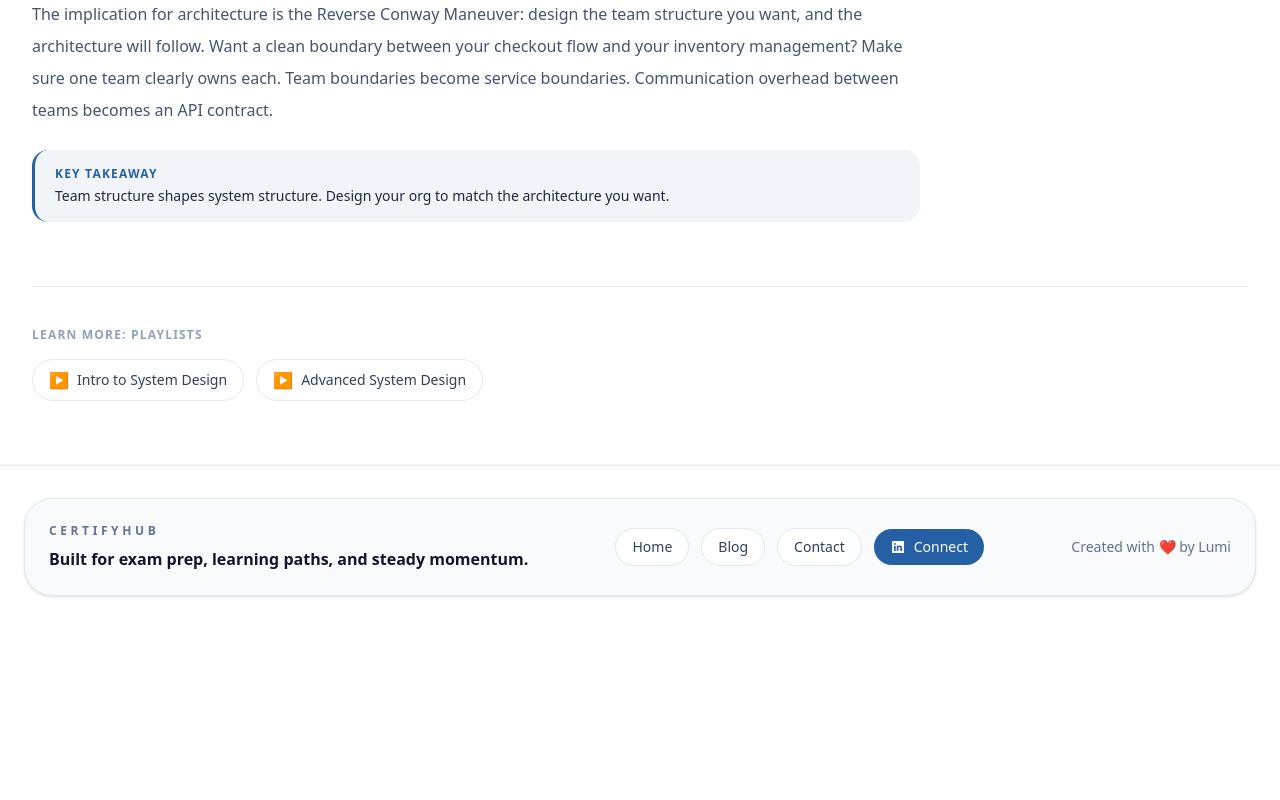
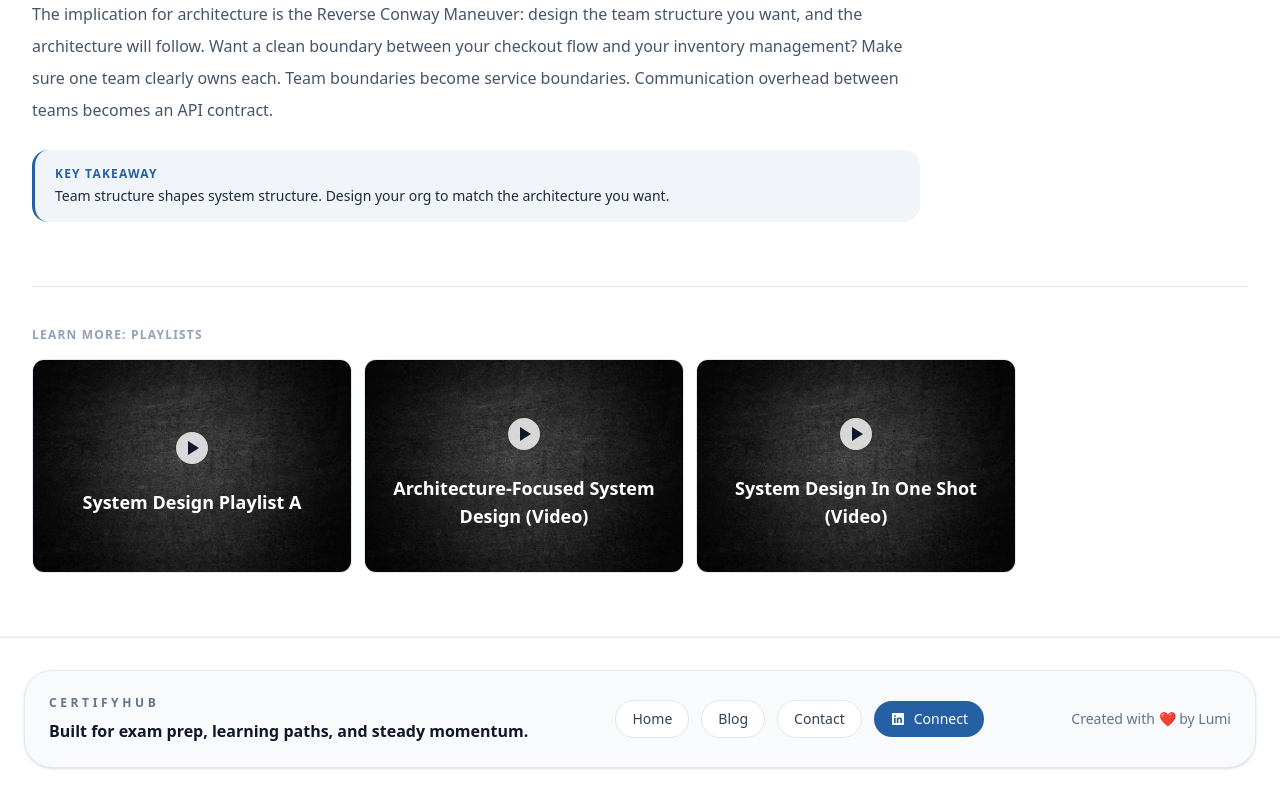
Before and after one commit to KodenOps/itil_test, a Next.js app: page /page/learning in a window 1280 px wide. Shown: the part 7330-8130 px from the top of the page. Before the commit the page ends 7958 px from the top, so only its background shows below. Built offline with nearby package versions, Linux system fonts and the light colour scheme.

Commit message:
updated the playlist view

```diff
--- a/src/app/page/learning/page.tsx
+++ b/src/app/page/learning/page.tsx
@@ -5,7 +5,9 @@ import NavBar from "@/app/components/NavBar";
 import Footer from "@/app/components/Footer";
 import Link from "next/link";
 import thumbnailPic from "../../../../public/images/docker.webp";
+import thumbnailUrl from "../../../../public/images/thumbnail.avif";
 import Image from "next/image";
+import { MdPlayArrow } from "react-icons/md";
 // ─── Types ───────────────────────────────────────────────────────────────────
 
 type TopicLesson = {
@@ -65,12 +67,16 @@ const categories: Category[] = [
         },
         learningPlaylistUrl: [
           {
-            url: "https://www.youtube.com/watch?v=8bZh5LMaSmE&list=PL9ooVrP1hQOHUKuqGuiWLQoJ-LD0c3Z2y",
-            title: "Intro to System Design",
+            url: "https://www.youtube.com/watch?v=SqcXvc3ZmRU&list=PLMCXHnjXnTnvo6alSjVkgxV-VH6EPyvoX",
+            title: "System Design Playlist A",
           },
           {
-            url: "https://www.youtube.com/watch?v=8bZh5LMaSmE&list=PL9ooVrP1hQOHUKuqGuiWLQoJ-LD0c3Z2y",
-            title: "Advanced System Design",
+            url: "https://www.youtube.com/watch?v=C842vFY5kRo",
+            title: "Architecture-Focused System Design (Video)",
+          },
+          {
+            url: "https://www.youtube.com/watch?v=Vnm-ycSfJx4",
+            title: "System Design In One Shot (Video)",
           },
         ],
       },
@@ -211,6 +217,37 @@ GET /v1/getOrderDetails?orderId=123`,
     lessons: [
       {
         id: "caching-strategy",
+        learningPlaylistUrl: [
+          {
+            url: "https://www.youtube.com/watch?v=TXJP0gzCXFQ",
+            title: "System Design: Scalability - The Ultimate Guide (Video)",
+          },
+          {
+            url: "https://www.youtube.com/watch?v=gXPd79kIXG8",
+            title: "RELIABILITY for SREs - System Design for Beginners (Video)",
+          },
+          {
+            url: "https://www.youtube.com/watch?v=1NngTUYPdpI",
+            title:
+              "Caching in System Design Interviews w/ Meta Staff Engineer (Video)",
+          },
+          {
+            url: "https://www.youtube.com/watch?v=9CIjoWPwAhU",
+            title: "What is Rate Limiting? (Video)",
+          },
+          {
+            url: "https://www.youtube.com/watch?v=Akri1BlGp10",
+            title: "SLO vs SLI vs SLA vs Error Budget (Video)",
+          },
+          {
+            url: "https://www.youtube.com/watch?v=e5pnfD0rudY&t=1s",
+            title: "The Circuit Breaker Pattern (Video)",
+          },
+          {
+            url: "https://www.youtube.com/watch?v=nH4qjmP2KEE",
+            title: "Top 7 Most-Used Distributed System Patterns (Video)",
+          },
+        ],
         title: "Caching strategy",
         body: "Caching is a deliberate tradeoff: you accept that some reads may return stale data in exchange for lower latency and reduced load on the origin. The right caching strategy depends on your staleness tolerance. A product page can tolerate minutes of staleness; a bank balance cannot tolerate any.\n\nCommon patterns: Cache-aside (application checks cache, misses load from DB and populate cache), Write-through (every write goes to cache and DB simultaneously), and Write-behind (writes go to cache immediately, DB asynchronously). Cache-aside is the safest default because it degrades gracefully when the cache is unavailable.",
         takeaway:
@@ -377,9 +414,28 @@ async function retryWithBackoff(fn, maxAttempts = 5) {
       "Understand storage and query choices that determine correctness, performance, and evolvability.",
     accent: "from-[#6D2E46] to-[#9B4D57]",
     accentHex: "#6D2E46",
+
     lessons: [
       {
         id: "data-modeling",
+        learningPlaylistUrl: [
+          {
+            url: "https://www.youtube.com/watch?v=TUcPS6dsWx4",
+            title: "Data Modeling in System Design (Video)",
+          },
+          {
+            url: "https://www.youtube.com/watch?v=6GebEqt6Ynk",
+            title: "Choosing a Database for Systems Design (Video)",
+          },
+          {
+            url: "https://www.youtube.com/watch?v=0SAx45UFS3E",
+            title: "Read vs Write Heavy Systems (Video)",
+          },
+          {
+            url: "https://www.youtube.com/watch?v=V7F7kkSesps",
+            title: "Read vs Write Heavy Systems 2 (Video)",
+          },
+        ],
         title: "Data modeling",
         body: "Data modeling is the process of deciding how information is structured in storage. A good model reflects the domain — tables and relationships that map naturally to the real-world concepts your system handles. A model that fights the domain (e.g. storing structured data as JSON blobs to 'be flexible') creates correctness problems and makes queries expensive.\n\nNormalization reduces data duplication and update anomalies. In an OLTP (transactional) database, start normalized (3NF) and denormalize deliberately for performance, not by default. In an OLAP (analytical) database, denormalization is often appropriate to optimize read performance across large scans.",
         takeaway:
@@ -1271,6 +1327,7 @@ export default function LearnPage() {
             </div>
           </aside>
         </div>
+
         {/* ── Playlists ── */}
         {(() => {
           const playlistUrls = activeCategory.lessons.flatMap(
@@ -1278,21 +1335,32 @@ export default function LearnPage() {
           );
           if (playlistUrls.length === 0) return null;
           return (
-            <div className='border-t border-slate-200 pt-10 pb-16'>
+            <div className='border-t border-slate-200 pt-10 pb-16 w-full'>
               <p className='text-xs font-bold uppercase tracking-widest text-slate-400 mb-4'>
                 Learn More: Playlists
               </p>
-              <div className='flex flex-wrap gap-3'>
+              <div className='flex flex-wrap gap-3 w-full'>
                 {playlistUrls.map((url, i) => (
                   <Link
-                    key={i}
+                    className=' relative'
                     href={url.url}
                     target='_blank'
-                    rel='noopener noreferrer'
-                    className='inline-flex items-center gap-2 rounded-full border border-slate-200 bg-white px-4 py-2 text-sm font-medium text-slate-700 hover:bg-slate-50 transition-colors'
+                    key={i}
                   >
-                    <span className='text-base'>▶</span>
-                    {url.title}
+                    {" "}
+                    <Image
+                      src={thumbnailUrl}
+                      alt={url.title}
+                      width={320}
+                      height={180}
+                      className='rounded-xl border border-slate-200'
+                    />
+                    <p className='absolute top-0 text-white font-bold  mt-2 w-full px-2 text-lg text-center flex flex-col items-center justify-center h-full'>
+                      <span className='inline-flex items-center justify-center rounded-full bg-white/80 p-1 text-slate-900 shadow-sm mb-6'>
+                        <MdPlayArrow size={24} />
+                      </span>{" "}
+                      {url.title}
+                    </p>
                   </Link>
                 ))}
               </div>
```
Also changed, not shown: public/images/thumbnail.avif (added), public/images/thumbnail.jpg (added).
